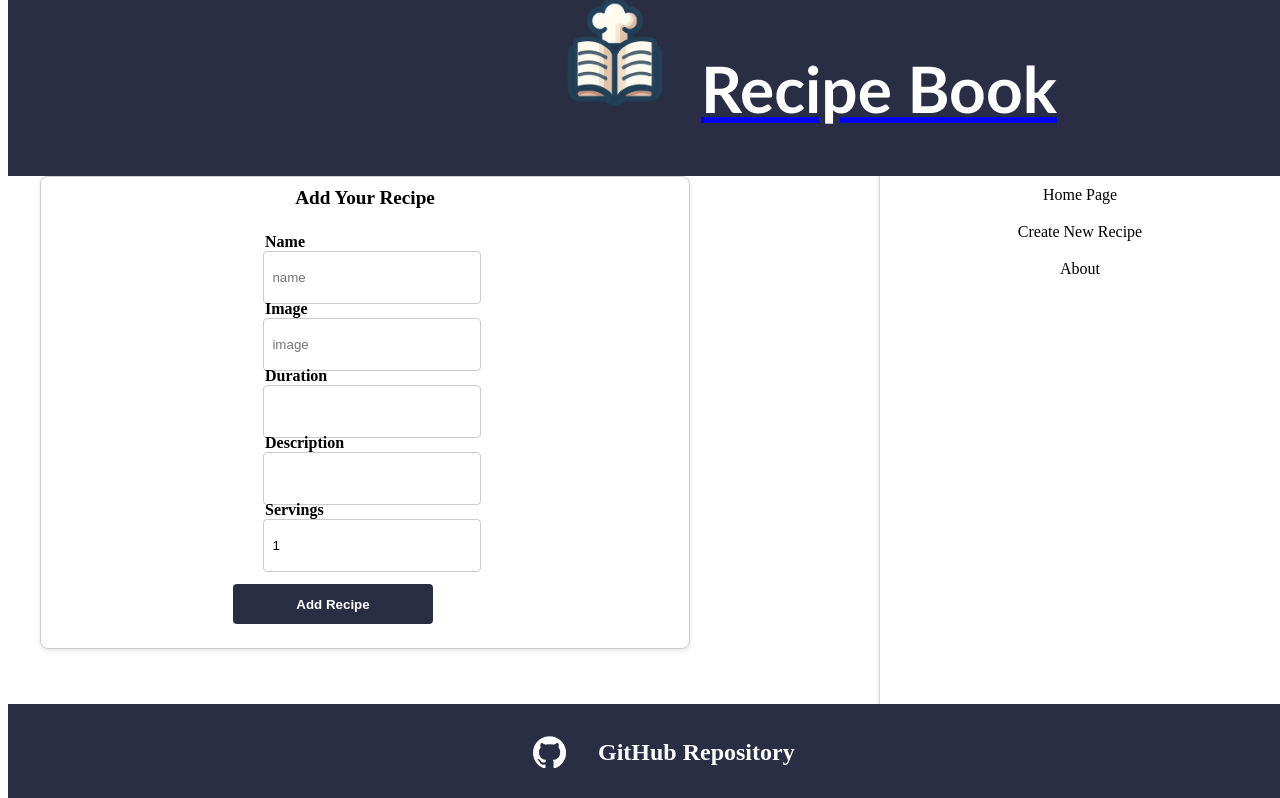
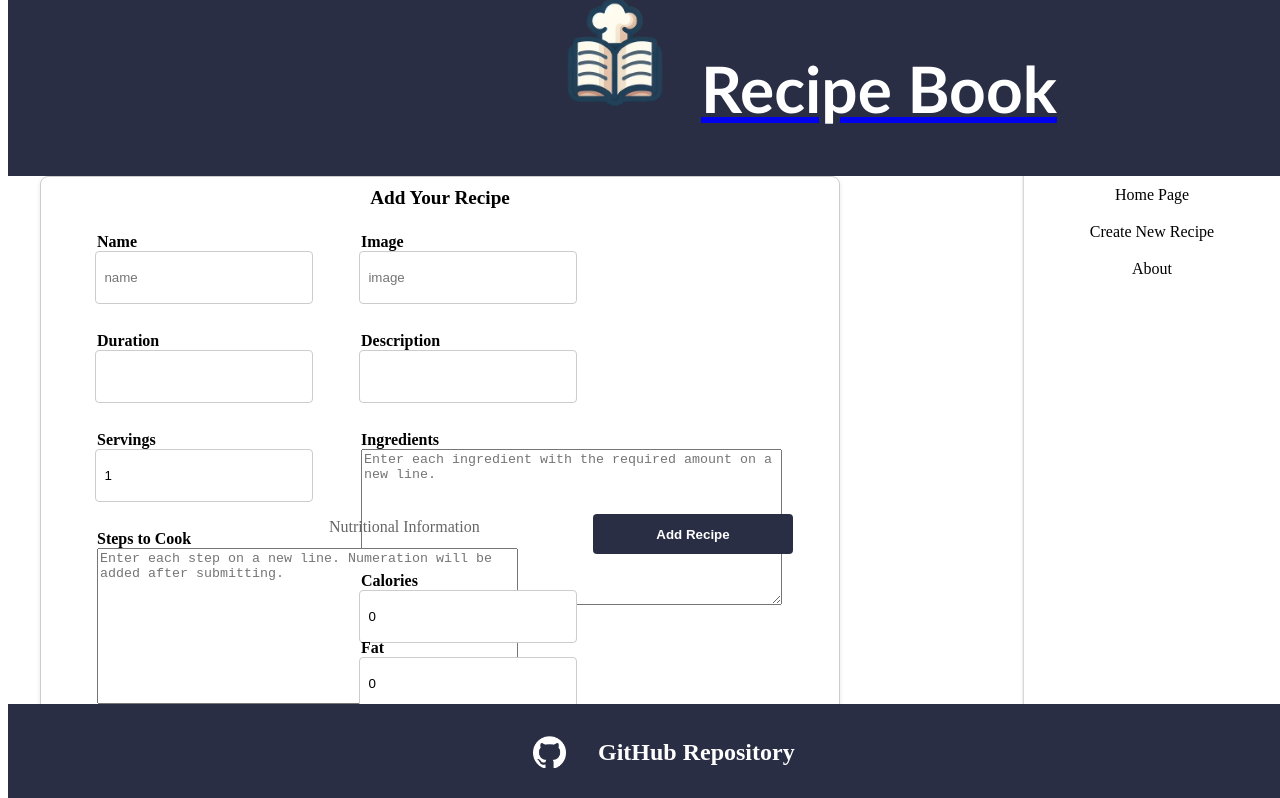
Before and after one commit to tlorius/module2-miniproject-alia-tom-recipe-book, a React (Vite) app: page /createrecipe in a window 1280 px wide. Shown: the top 798 px of the page. Built offline with nearby package versions, Linux system fonts and the light colour scheme; the HTML template or start-up script is replaced by a standard one.

Commit message:
basic functions of updateform are complete2

```diff
--- a/src/App.jsx
+++ b/src/App.jsx
@@ -21,20 +21,41 @@ function App() {
     );
   };
 
-  const handleSubmit = (newRecipe) => {
+  const handleSubmit = (newRecipe, event) => {
     event.preventDefault();
-    setRecipeList(prevRecipes => {
+    let stepsArray = [];
+    let ingredientsArray = [];
+    if (typeof newRecipe.stepsToCook === "string") {
+      stepsArray = newRecipe.stepsToCook
+        .split("\n")
+        .filter((line) => line.trim() !== "");
+    }
+    if (typeof newRecipe.ingredients === "string") {
+      ingredientsArray = newRecipe.ingredients
+        .split("\n")
+        .filter((line) => line.trim() !== "");
+    }
+
+    setRecipeList((prevRecipes) => {
       return [
         ...prevRecipes,
         {
           id: v4(),
           name: newRecipe.name,
           image: newRecipe.image,
-        }
-      ]
-
-    })
-  }
+          duration: newRecipe.duration,
+          description: newRecipe.description,
+          servings: newRecipe.servings,
+          calories: newRecipe.calories,
+          fat: newRecipe.fat,
+          carbs: newRecipe.carbs,
+          protein: newRecipe.protein,
+          stepsToCook: stepsArray,
+          ingredients: ingredientsArray,
+        },
+      ];
+    });
+  };
   return (
     <div>
       <Navbar />
@@ -51,10 +72,22 @@ function App() {
           }
         />
         <Route
+          path="/:recipename/:recipeid/update"
+          element={
+            <CreateRecipeForm
+              recipeList={recipeList}
+              handleSubmit={handleSubmit}
+            />
+          }
+        />
+        <Route
           path="/recipe/:recipename/:recipeid"
           element={<RecipeDetails recipeList={recipeList} />}
         />
-        <Route path="/createrecipe" element={<CreateRecipeForm handleSubmit={handleSubmit} />} />
+        <Route
+          path="/createrecipe"
+          element={<CreateRecipeForm handleSubmit={handleSubmit} />}
+        />
         <Route path="/about" element={<About />} />
         <Route path="*" element={<Error404 />} />
       </Routes>
--- a/src/dataset/RecipeList.json
+++ b/src/dataset/RecipeList.json
@@ -11,19 +11,13 @@
       "Add Cheese",
       "Bake"
     ],
-    "nutrionalInformation": {
-      "calories": 400,
-      "fat": 100,
-      "carbs": 10,
-      "protein": 10
-    },
     "calories": 400,
+    "fat": 100,
+    "carbs": 10,
+    "protein": 10,
     "image": "https://i.imgur.com/eTmWoAN.png",
     "servings": 1,
-    "ingredients": [
-      { "ingredient": "Sauce", "amount": 100, "unit": "ml" },
-      { "ingredient": "Cheese", "amount": 50, "unit": "grams" }
-    ]
+    "ingredients": ["100ml Sauce", "50g Cheese"]
   },
   {
     "id": "37e0b31d-63f4-4d42-9f4b-e9a0fc464d60",
--- a/src/pages/CreateRecipeForm.jsx
+++ b/src/pages/CreateRecipeForm.jsx
@@ -1,52 +1,194 @@
-import { useState } from "react";
-import classes from "../styles/CreateRecipeForm.module.css"
+import { useEffect, useState } from "react";
+import classes from "../styles/CreateRecipeForm.module.css";
+import { v4 } from "uuid";
+import { useParams, useNavigate } from "react-router-dom";
 
-const CreateRecipeForm = ({ handleSubmit }) => {
-  const [newRecipe, setNewRecipe] = useState({
-    name: '', duration: '', description: '', stepsToCook: [],
-    nutrionalInformation: {
-      "calories": 0,
-      "fat": 0,
-      "carbs": 0,
-      "protein": 0
-    }, image: '', servings: 1, ingredients: []
-  })
+const CreateRecipeForm = ({ handleSubmit, recipeList }) => {
+  let { recipeid } = useParams();
+
+  let navigate = useNavigate();
+
+  let emptyRecipe;
+  //check if we received a recipeid in the url -> if we didn't set empty recipe as placeholder, otherwise use current recipe
+  //as placeholders
+  if (!recipeid) {
+    emptyRecipe = {
+      name: "",
+      duration: "",
+      description: "",
+      stepsToCook: [],
+      calories: 0,
+      fat: 0,
+      carbs: 0,
+      protein: 0,
+      image: "",
+      servings: 1,
+      ingredients: [],
+    };
+  } else {
+    emptyRecipe = recipeList.find((recipe) => recipe.id === recipeid);
+    emptyRecipe = {
+      ...emptyRecipe,
+      stepsToCook: emptyRecipe.stepsToCook.join("\n"),
+      ingredients: emptyRecipe.ingredients.join("\n"),
+    };
+  }
+
+  const [newRecipe, setNewRecipe] = useState(emptyRecipe);
+
+  const handleChange = (event) => {
+    const currentName = event.target.name;
+    let currentValue = event.target.value;
+
+    if (event.target.type === "number") {
+      currentValue = parseInt(currentValue);
+    }
+    setNewRecipe({ ...newRecipe, [currentName]: currentValue });
+  };
 
   return (
-    < form onSubmit={() => { handleSubmit(newRecipe) }} >
-      <span>Add Your Recipe</span>
+    <form
+      onSubmit={(event) => {
+        handleSubmit(newRecipe, event);
+      }}
+    >
+      {!recipeid ? (
+        <span>Add Your Recipe</span>
+      ) : (
+        <span>Update Your Recipe</span>
+      )}
       <div className={classes.formContainer}>
         <label>
           Name
-          <input name="name" type="text" placeholder="name" value={newRecipe.name} onChange={(event) => setNewRecipe({ ...newRecipe, name: event.target.value })} />
+          <input
+            required
+            name="name"
+            type="text"
+            placeholder="name"
+            value={newRecipe.name}
+            onChange={handleChange}
+          />
         </label>
 
         <label>
           Image
-          <input name="image" type="url" placeholder="image" value={newRecipe.image} onChange={(event) => setNewRecipe({ ...newRecipe, image: event.target.value })} />
+          <input
+            name="image"
+            type="url"
+            placeholder="image"
+            value={newRecipe.image}
+            onChange={handleChange}
+          />
         </label>
 
         <label>
           Duration
-          <input name="duration" type="number" value={newRecipe.duration} onChange={(event) => setNewRecipe({ ...newRecipe, duration: event.target.value })} />
+          <input
+            name="duration"
+            type="string"
+            value={newRecipe.duration}
+            onChange={handleChange}
+          />
         </label>
 
         <label>
           Description
-          <input name="description" type="text" value={newRecipe.description} onChange={(event) => setNewRecipe({ ...newRecipe, description: event.target.value })} />
+          <input
+            name="description"
+            type="text"
+            value={newRecipe.description}
+            onChange={handleChange}
+          />
         </label>
 
         <label>
           Servings
-          <input name="servings" type="number" value={newRecipe.servings} onChange={(event) => setNewRecipe({ ...newRecipe, servings: event.target.value })} />
+          <input
+            name="servings"
+            type="number"
+            value={newRecipe.servings}
+            onChange={handleChange}
+          />
         </label>
 
-        <button type="submit">Add Recipe</button>
+        <label>
+          Ingredients
+          <textarea
+            name="ingredients"
+            type="text"
+            placeholder="Enter each ingredient with the required amount on a new line."
+            cols="50"
+            rows="10"
+            onChange={handleChange}
+            value={newRecipe.ingredients}
+          ></textarea>
+        </label>
 
+        <label>
+          Steps to Cook
+          <textarea
+            name="stepsToCook"
+            type="text"
+            placeholder="Enter each step on a new line. Numeration will be added after submitting."
+            cols="50"
+            rows="10"
+            onChange={handleChange}
+            value={newRecipe.stepsToCook}
+          ></textarea>
+        </label>
+
+        <div>
+          <p>Nutritional Information</p>
+          <label>
+            Calories
+            <input
+              name="calories"
+              type="number"
+              value={newRecipe.calories}
+              onChange={handleChange}
+            />
+          </label>
+          <label>
+            Fat
+            <input
+              name="fat"
+              type="number"
+              value={newRecipe.fat}
+              onChange={handleChange}
+            />
+          </label>
+          <label>
+            Carbs
+            <input
+              name="carbs"
+              type="number"
+              value={newRecipe.carbs}
+              onChange={handleChange}
+            />
+          </label>
+          <label>
+            Protein
+            <input
+              name="protein"
+              type="number"
+              value={newRecipe.protein}
+              onChange={handleChange}
+            />
+          </label>
+        </div>
+
+        {!recipeid ? (
+          <button type="submit">Add Recipe</button>
+        ) : (
+          <div>
+            <button type="submit">Update Recipe</button>
+            <button type="button" onClick={() => navigate(-1)}>
+              Cancel
+            </button>
+          </div>
+        )}
       </div>
-
-    </form >
-
+    </form>
   );
 };
 
--- a/src/pages/RecipeDetails.jsx
+++ b/src/pages/RecipeDetails.jsx
@@ -4,7 +4,6 @@ import { v4 } from "uuid";
 
 const RecipeDetails = ({ recipeList }) => {
   let { recipeid } = useParams();
-  console.log(recipeid);
   const currentRecipeDetails = recipeList.find(
     (recipe) => recipe.id === recipeid
   );
@@ -24,10 +23,10 @@ const RecipeDetails = ({ recipeList }) => {
         </div>
         <div className={classes.nutritionalInformation}>
           <h4>Nutritional Information</h4>
-          <p>Calories: {currentRecipeDetails.nutrionalInformation.calories}</p>
-          <p>Fat: {currentRecipeDetails.nutrionalInformation.fat} g</p>
-          <p>Carbs: {currentRecipeDetails.nutrionalInformation.carbs} g</p>
-          <p>Protein: {currentRecipeDetails.nutrionalInformation.protein} g</p>
+          <p>Calories: {currentRecipeDetails.calories}</p>
+          <p>Fat: {currentRecipeDetails.fat} g</p>
+          <p>Carbs: {currentRecipeDetails.carbs} g</p>
+          <p>Protein: {currentRecipeDetails.protein} g</p>
         </div>
       </div>
 
@@ -36,10 +35,7 @@ const RecipeDetails = ({ recipeList }) => {
           <h4>Ingredients:</h4>
           <ul className={classes.centerList}>
             {currentRecipeDetails.ingredients.map((currentIngredient) => (
-              <li key={v4()}>
-                {currentIngredient.amount} {currentIngredient.unit}{" "}
-                {currentIngredient.ingredient}
-              </li>
+              <li key={v4()}>{currentIngredient}</li>
             ))}
           </ul>
         </div>
@@ -53,11 +49,17 @@ const RecipeDetails = ({ recipeList }) => {
         </div>
       </div>
 
-      {/* should probably create its own component from the steps to cook*/}
-
       <Link to="/">
         <button className={classes.backBtn} type="button">
           BACK
+        </button>
+      </Link>
+
+      <Link
+        to={`/${currentRecipeDetails.name}/${currentRecipeDetails.id}/update`}
+      >
+        <button className={classes.backBtn} type="button">
+          Update Recipe
         </button>
       </Link>
     </div>
--- a/src/styles/CreateRecipeForm.module.css
+++ b/src/styles/CreateRecipeForm.module.css
@@ -5,17 +5,15 @@ form {
   flex-wrap: wrap;
   align-items: flex-start;
   justify-content: center;
-    max-width: 600px;
+  max-width: 1000px;
   /* margin: 1.5rem auto; */
   padding: 1.5rem;
   border: 1px solid #ccc;
   border-radius: 0.5rem;
   box-shadow: 0px 2px 4px rgba(0, 0, 0, 0.1);
-
 }
 
 form span {
-
   position: absolute;
   top: 0;
   left: 0;
@@ -57,3 +55,8 @@ button {
   border-radius: 0.25rem;
   cursor: pointer;
 }
+
+.formContainer {
+  display: flex;
+  flex-wrap: wrap;
+}
--- a/src/styles/sidebar.module.css
+++ b/src/styles/sidebar.module.css
@@ -2,7 +2,7 @@
   position: fixed;
   top: 0;
   right: 0;
-  width: 25rem;
+  width: 20%;
   height: 100vh;
   background-color: white;
   padding-top: 10rem;
```
Also changed, not shown: src/components/RecipeForm.jsx (added). Lines whose indentation alone changed are shown as unchanged.
